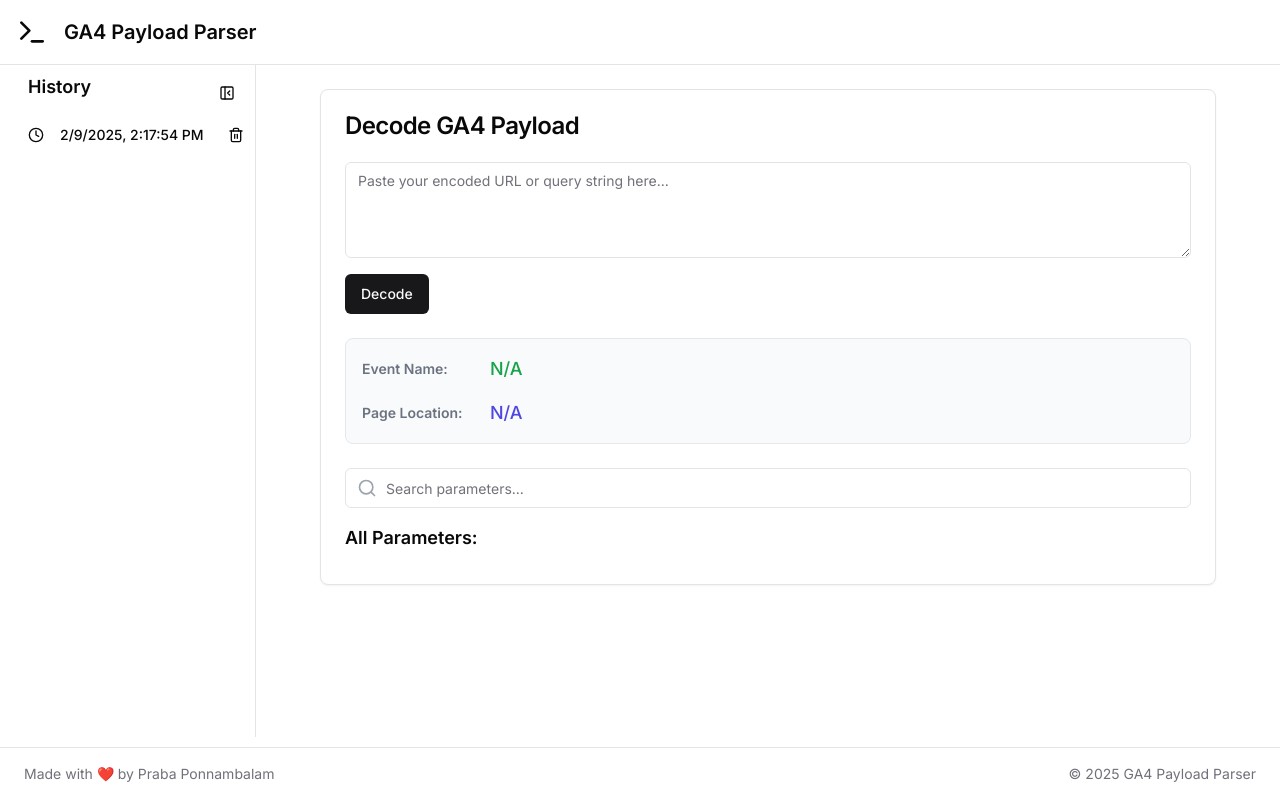
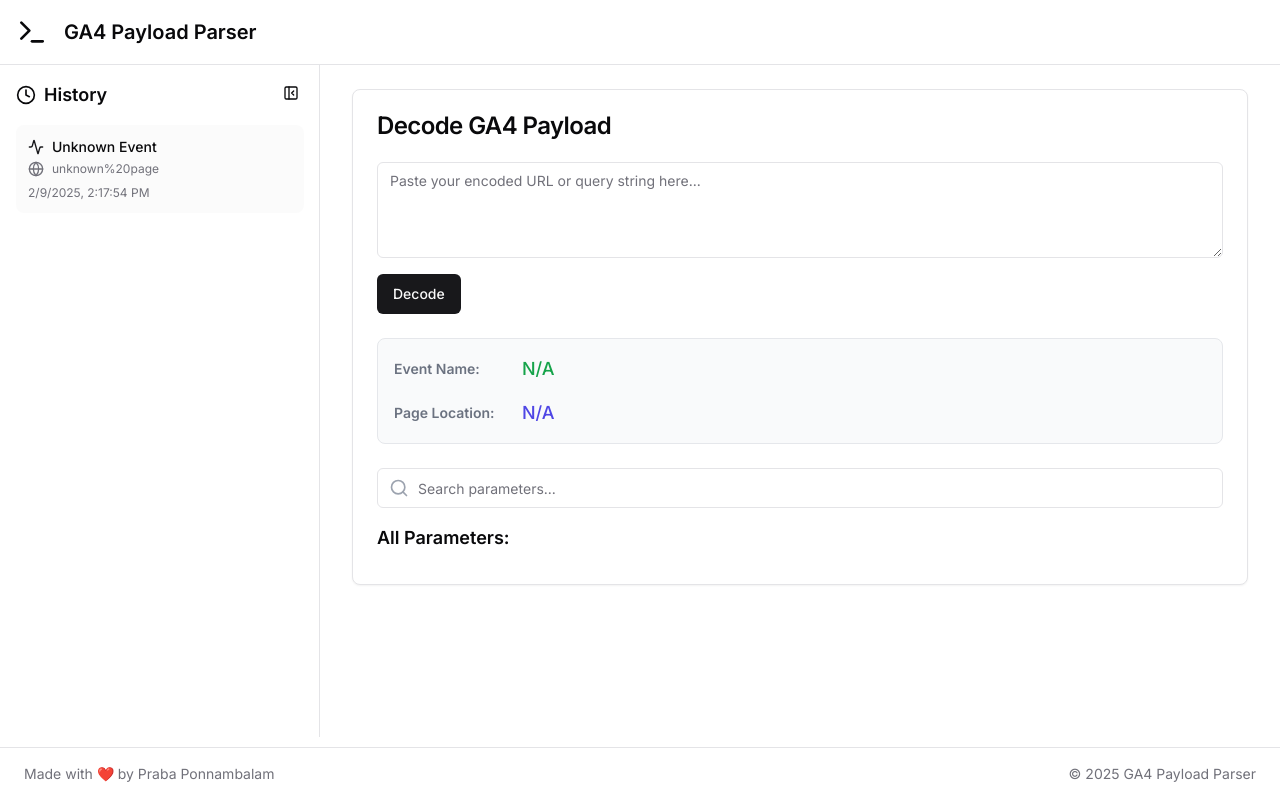
Before and after one commit to prabapro/ga4-payload-parser, a React (Vite) app: page / in a window 1280 px wide. Both pictures are taken after a click on the button "Decode". Built offline with nearby package versions, Linux system fonts and the light colour scheme.

Commit message:
✨ display domain & event name in sidebar history

```diff
--- a/src/components/layout/Sidebar.tsx
+++ b/src/components/layout/Sidebar.tsx
@@ -1,21 +1,38 @@
 // src/components/layout/Sidebar.tsx
-
-import React, { useState } from 'react';
+import React, { useState, useEffect } from 'react';
 import { ScrollArea } from '@/components/ui/scroll-area';
 import { Button } from '@/components/ui/button';
-import { Clock, Trash2, PanelLeftClose, PanelLeft } from 'lucide-react';
-
-interface HistoryItem {
-  id: string;
-  timestamp: number;
-  payload: string;
-}
+import {
+  Clock,
+  Trash2,
+  PanelLeftClose,
+  PanelLeft,
+  Activity,
+  Globe,
+} from 'lucide-react';
+import type { HistoryItem } from '@/hooks/useHistory';
 
 interface SidebarProps {
   history: HistoryItem[];
   onSelect: (payload: string) => void;
   onDelete: (id: string) => void;
 }
+
+const getDomainFromUrl = (url: string) => {
+  try {
+    // First try with the original URL
+    const urlObj = new URL(decodeURIComponent(url));
+    return urlObj.hostname;
+  } catch (e) {
+    try {
+      // If that fails, try prepending http://
+      return new URL('http://' + url).hostname;
+    } catch (e) {
+      // If all parsing fails, return the original string
+      return url;
+    }
+  }
+};
 
 export const Sidebar: React.FC<SidebarProps> = ({
   history,
@@ -24,18 +41,13 @@
 }) => {
   const [isOpen, setIsOpen] = useState(false);
 
-  React.useEffect(() => {
+  useEffect(() => {
     const checkWidth = () => {
       setIsOpen(window.innerWidth >= 768);
     };
 
-    // Set initial state
     checkWidth();
-
-    // Add listener for window resize
     window.addEventListener('resize', checkWidth);
-
-    // Cleanup
     return () => window.removeEventListener('resize', checkWidth);
   }, []);
 
@@ -62,7 +74,7 @@
           h-full md:h-[calc(100vh-8rem)]
           z-40
           transform transition-all duration-300 ease-in-out
-          ${isOpen ? 'translate-x-0 w-64' : '-translate-x-full md:translate-x-0 w-0 md:w-16'}
+          ${isOpen ? 'translate-x-0 w-80' : '-translate-x-full md:translate-x-0 w-0 md:w-16'}
           bg-background border-r
           overflow-hidden
         `}>
@@ -84,40 +96,57 @@
         <div
           className={`
           ${!isOpen && 'invisible md:visible'}
-          h-full w-64
+          h-full w-80
           ${!isOpen && 'md:hidden'}
         `}>
-          <div className="px-3 py-2 h-full">
-            <h2 className="mb-2 px-4 text-lg font-semibold">History</h2>
+          <div className="px-4 py-4 h-full">
+            <h2 className="text-lg font-semibold mb-4 flex items-center gap-2">
+              <Clock className="h-5 w-5" />
+              History
+            </h2>
             <ScrollArea className="h-[calc(100%-3rem)]">
               {history.length === 0 ? (
-                <div className="px-4 py-2 text-sm text-muted-foreground">
+                <div className="py-4 text-sm text-muted-foreground">
                   No history yet
                 </div>
               ) : (
-                <div className="space-y-1">
-                  {history.map((item) => (
+                <div className="space-y-3">
+                  {history.map((item) => {
+                    const domain = item.pageLocation
+                      ? getDomainFromUrl(item.pageLocation)
+                      : 'Unknown Domain';
+
+                    return (
                       <div
                         key={item.id}
-                      className="flex items-center gap-2 px-4 py-2 text-sm">
-                      <Clock className="h-4 w-4" />
+                        className="group relative bg-muted/40 hover:bg-muted/80 rounded-lg p-3 transition-colors">
                         <Button
                           variant="ghost"
-                        className="h-auto px-2 flex-grow justify-start"
+                          className="w-full h-auto p-0 flex flex-col items-start gap-1 font-normal"
                           onClick={() => onSelect(item.payload)}>
-                        <span className="truncate">
+                          <div className="flex items-center gap-2 text-sm font-medium">
+                            <Activity className="h-4 w-4 text-primary" />
+                            {item.eventName}
+                          </div>
+                          <div className="flex items-center gap-2 text-xs text-muted-foreground">
+                            <Globe className="h-3 w-3" />
+                            {domain}
+                          </div>
+                          <div className="text-xs text-muted-foreground mt-1">
                             {new Date(item.timestamp).toLocaleString()}
-                        </span>
+                          </div>
                         </Button>
+
                         <Button
                           variant="ghost"
                           size="icon"
-                        className="h-8 w-8"
+                          className="absolute right-2 top-2 h-7 w-7 opacity-0 group-hover:opacity-100 transition-opacity"
                           onClick={() => onDelete(item.id)}>
-                        <Trash2 className="h-4 w-4" />
+                          <Trash2 className="h-4 w-4 text-destructive" />
                         </Button>
                       </div>
-                  ))}
+                    );
+                  })}
                 </div>
               )}
             </ScrollArea>
@@ -137,8 +166,8 @@
               size="icon"
               className="w-10 h-10"
               onClick={() => onSelect(item.payload)}
-              title={new Date(item.timestamp).toLocaleString()}>
-              <Clock className="h-4 w-4" />
+              title={item.eventName}>
+              <Activity className="h-4 w-4" />
             </Button>
           ))}
         </div>
--- a/src/hooks/useHistory.ts
+++ b/src/hooks/useHistory.ts
@@ -1,10 +1,13 @@
 // src/hooks/useHistory.ts
 import { useLocalStorage } from './useLocalStorage';
+import { useDecoder } from './useDecoder';
 
 export interface HistoryItem {
   id: string;
   timestamp: number;
   payload: string;
+  eventName: string;
+  pageLocation: string;
 }
 
 const MAX_HISTORY_ITEMS = 10;
@@ -14,12 +17,27 @@
     'ga4-decoder-history',
     [],
   );
+  const { decode } = useDecoder();
+
+  const extractDecodedInfo = (payload: string) => {
+    const decodedData = decode(payload);
+    if (!decodedData) return { eventName: 'Unknown Event', pageLocation: 'Unknown Page' };
+
+    return {
+      eventName: decodedData.en || 'Unknown Event',
+      pageLocation: decodedData.dl || 'Unknown Page'
+    };
+  };
 
   const addToHistory = (payload: string) => {
+    const { eventName, pageLocation } = extractDecodedInfo(payload);
+
     const newItem: HistoryItem = {
       id: Date.now().toString(),
       timestamp: Date.now(),
       payload,
+      eventName,
+      pageLocation,
     };
 
     setHistory((prev) => [newItem, ...prev].slice(0, MAX_HISTORY_ITEMS));
```
Lines whose indentation alone changed are shown as unchanged.
